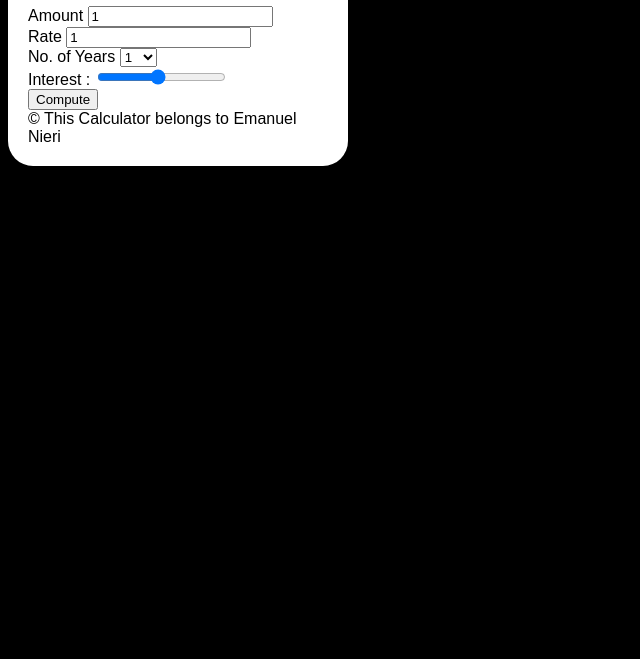
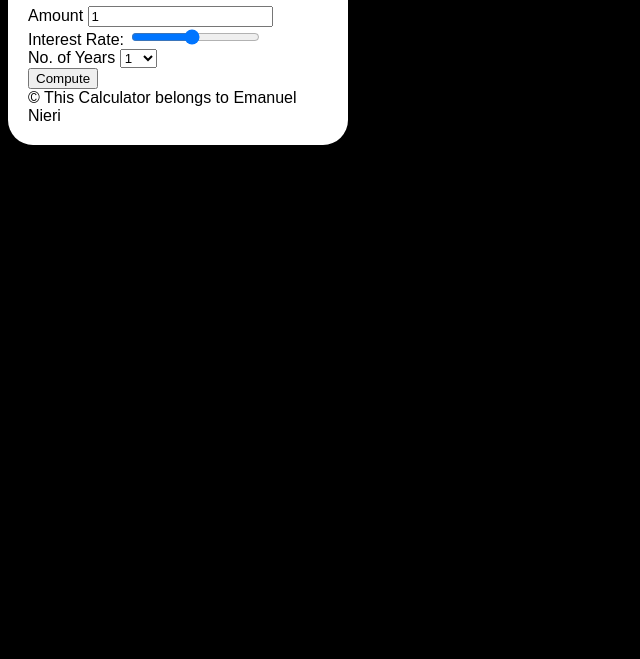
Before and after one commit to emanuelnieri/IBMJavaScript, a plain HTML site: page index.html in a window 1280 px wide. Shown: the part 141-800 px from the top of the page, without its empty margins (0-640 px from the left). Drawn offline with Linux system fonts and the light colour scheme.

Commit message:
Update index.html

```diff
--- a/index.html
+++ b/index.html
@@ -12,7 +12,7 @@
 
             Amount <input type="number"  id="principal" value="1">  <br/>
 
-            Rate <input type="number"  id="rate" value="1">  <br/>
+            Interest Rate: <input type="range"  id="rate" min="1" max="20" value="10.25" onchange="updateRate()"><span id="rate_val"></span><br>
 
             No. of Years <select id="years">
                 <option value="1">1</option>
@@ -27,7 +27,7 @@
                 <option value="10">10</option>
                 </select><br/>
 
-            Interest : <input type="range"  id="val" min="1" max="20" value="10.25" onchange="updateRate()"><span id="rate_val"></span><br>
+
 
 
 
```
